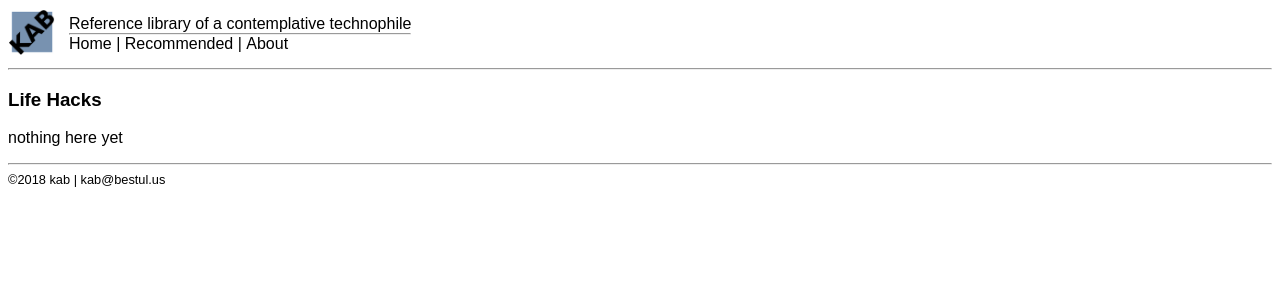
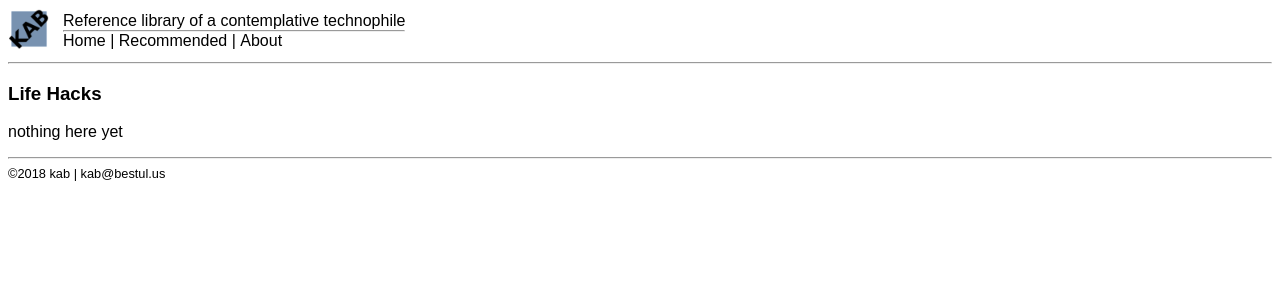
Before and after one commit to kabtech/kab, a Jekyll site: the page built from lifehacks.md, in a window 1280 px wide. Shown: the top 300 px of the page. Built offline with Jekyll 4.4.1, drawn with Linux system fonts in a browser that asks for light colours.

Commit message:
Update kab.html

```diff
--- a/_layouts/kab.html
+++ b/_layouts/kab.html
@@ -9,7 +9,7 @@
 <div id="headerDiv">
 <table>
 <tr>
-<td><img src="{{ site.url }}/img/kab_logo_100.png" alt="insignia" style="width:46px;height:46px;"></td>
+<td><img src="{{ site.url }}/img/kab_logo_100.png" alt="insignia" style="width:40px;height:40px;"></td>
 <td width="8px"><td>
 <td>{{ site.tagline }}
 <hr class="headerHR" />
```
